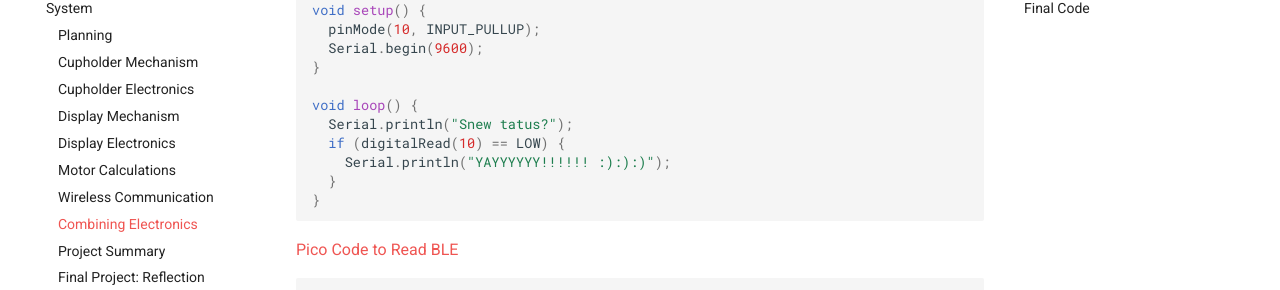
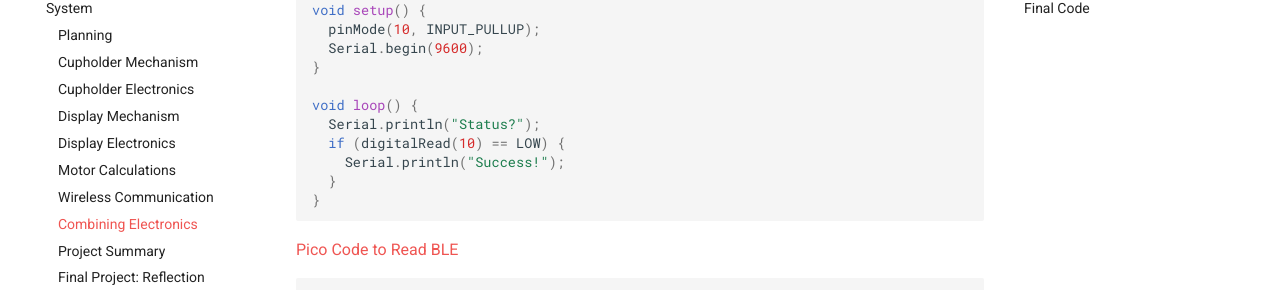
Before and after one commit to adamnstone/DigitalPortfolioWebsite, an MkDocs documentation site: the page built from docs/stem/disability-forewarning-system/combining-electronics.md, in a window 1280 px wide and 900 px high, scrolled down 1325 px. Shown: the part 145-435 px from the top of the window. Built offline with MkDocs 1.6.1 and Material for MkDocs 9.7.7, drawn with Linux system fonts in a browser that asks for light colours; comment, search, counter and statistics services are not loaded.

Commit message:
code log cleaned dfs

````diff
--- a/docs/stem/disability-forewarning-system/combining-electronics.md
+++ b/docs/stem/disability-forewarning-system/combining-electronics.md
@@ -287,9 +287,9 @@ void setup() {
 }
 
 void loop() {
-  Serial.println("Snew tatus?");
+  Serial.println("Status?");
   if (digitalRead(10) == LOW) {
-    Serial.println("YAYYYYYY!!!!!! :):):)");
+    Serial.println("Success!");
   }
 }
 ```
````
Also changed, not shown: docs/stem/disability-forewarning-system/cupholder-electronics.md (+2 -2 lines).
